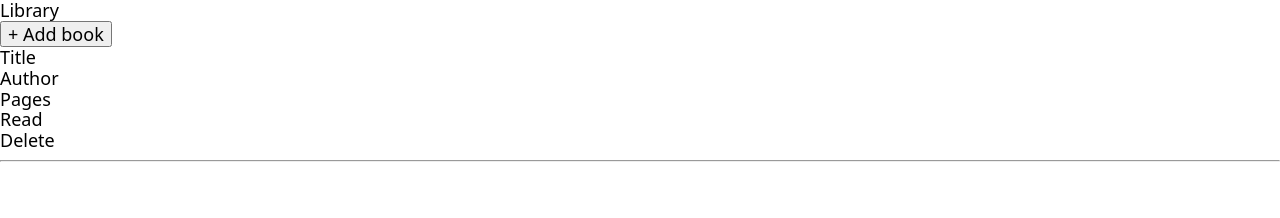
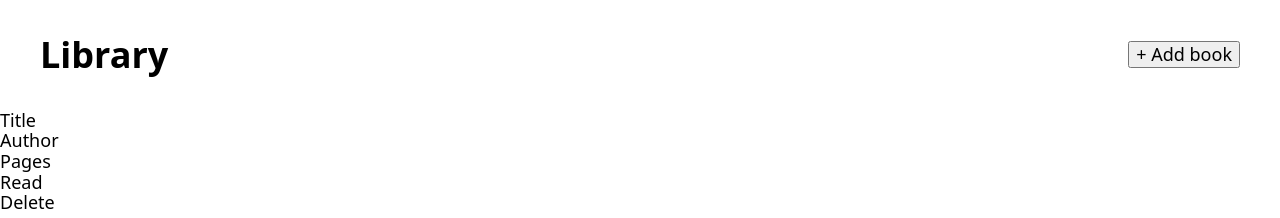
Before and after one commit to alex-dishen/library, a plain HTML site: page index.html in a window 1280 px wide. Shown: the top 218 px of the page. Drawn offline with nearby package versions, Linux system fonts and the light colour scheme.

Commit message:
Layout header

```diff
--- a/index.html
+++ b/index.html
@@ -12,9 +12,13 @@
 </head>
 <body>
     <header>
-        <div class="logo">Library</div>
-        <div class="add-book">
-            <button>+ Add book</button>
+        <div class="header-container">
+            <div class="logo">
+                <h1>Library</h1>
+            </div>
+            <div class="add-book">
+                <button>+ Add book</button>
+            </div>
         </div>
     </header>
 
--- a/style.css
+++ b/style.css
@@ -1,13 +1,16 @@
-:root {}
+:root {
+    --font-18px: 1.125rem;
+    --font-20px: 1.25rem;
+}
 
 body {
-    height: 100vh;
+    min-height: 100vh;
     display: flex;
     flex-direction: column;
 
     font-family: system-ui, -apple-system, 'Segoe UI', Roboto, Helvetica,
     Arial, sans-serif, 'Apple Color Emoji', 'Segoe UI Emoji';
-    font-size: 1.125rem; /*18px*/
+    font-size: var(--font-18px);
 
     background-color: white;
     color: black;
@@ -15,18 +18,28 @@ body {
 
 /* HEAD */
 
-header {}
+.header-container {
+    display: flex;
+    align-items: center;
+    justify-content: space-between;
+    max-width: 1200px;
+    padding: 10px 20px;
+    margin: 0 auto;
+  }
 
 /* MAIN */
 
-main {}
+main {
+    display: flex;
+    flex: 1;
+}
 
 /* FOOTER */
 
 footer {
     text-align: center;
     padding: 10px;
-    font-size: 1.25rem; /*20px*/
+    font-size: var(--font-20px);
     padding-bottom: 22px;
     margin-top: 40px;
 }
```
Also changed, not shown: 1 other file.
